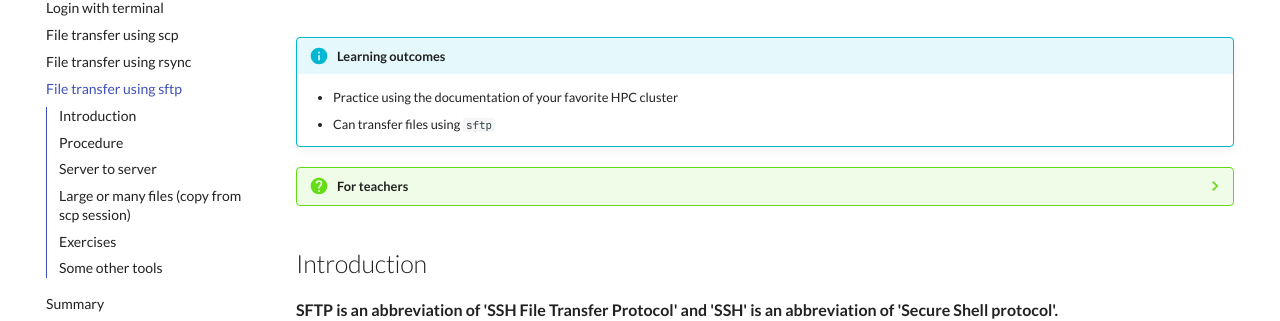
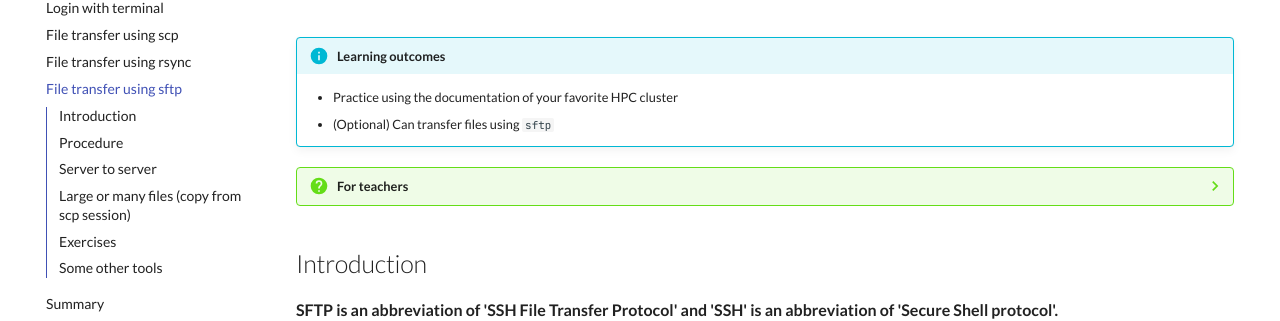
Before and after one commit to UPPMAX/naiss_file_transfer_course, an MkDocs documentation site: the page built from docs/sessions/sftp/README.md, in a window 1280 px wide and 900 px high. Shown: the part 232-553 px from the top of the window. Built offline with MkDocs 1.6.1 and Material for MkDocs 9.7.7, drawn with Linux system fonts in a browser that asks for light colours; comment, search, counter and statistics services are not loaded.

Commit message:
sftp  minor fix

```diff
--- a/docs/sessions/sftp/README.md
+++ b/docs/sessions/sftp/README.md
@@ -11,7 +11,7 @@ tags:
 !!!- info "Learning outcomes"
 
     - Practice using the documentation of your favorite HPC cluster
-    - Can transfer files using `sftp`
+    - (Optional) Can transfer files using `sftp`
 
 ???- question "For teachers"
 
```
